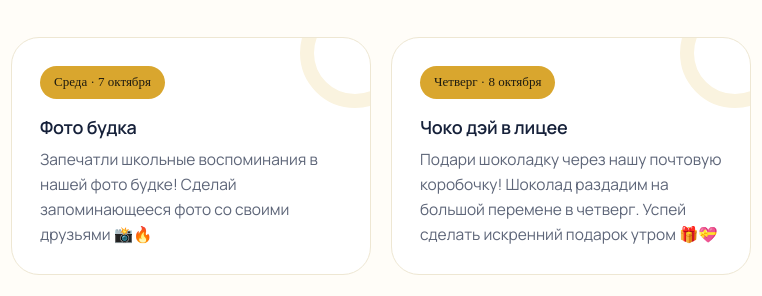
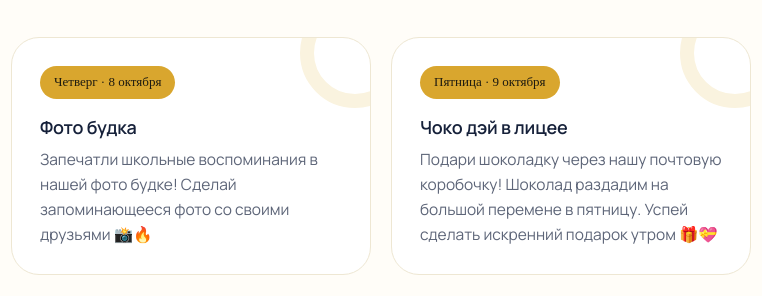
Before and after one commit to amanaskhatuly/birlik, a plain HTML site: page index.html in a window 1280 px wide. Shown: the part 2262-2558 px from the top of the page, 69-831 px from the left. Drawn offline with Linux system fonts and the light colour scheme; a web font is replaced by a local one.

Commit message:
Update events for the week in index.html

```diff
--- a/index.html
+++ b/index.html
@@ -186,8 +186,8 @@ footer ul a:hover{color:var(--ink)}
  <div class="wrap">
   <div class="head rv"><h2>План на неделю</h2><p>Каждая неделя с BIRLIK — это новые эмоции и яркие моменты.</p></div>
   <div class="wk">
-   <article class="card wd rv"><span class="day">Среда · 7 октября</span><h3>Фото будка</h3><p>Запечатли школьные воспоминания в нашей фото будке! Сделай запоминающееся фото со своими друзьями 📸🔥</p></article>
-   <article class="card wd rv"><span class="day">Четверг · 8 октября</span><h3>Чоко дэй в лицее</h3><p>Подари шоколадку через нашу почтовую коробочку! Шоколад раздадим на большой перемене в четверг. Успей сделать искренний подарок утром 🎁💝</p></article>
+   <article class="card wd rv"><span class="day">Четверг · 8 октября</span><h3>Фото будка</h3><p>Запечатли школьные воспоминания в нашей фото будке! Сделай запоминающееся фото со своими друзьями 📸🔥</p></article>
+   <article class="card wd rv"><span class="day">Пятница · 9 октября</span><h3>Чоко дэй в лицее</h3><p>Подари шоколадку через нашу почтовую коробочку! Шоколад раздадим на большой перемене в пятницу. Успей сделать искренний подарок утром 🎁💝</p></article>
    <article class="card wd rv"><span class="day">Понедельник · 12 октября</span><h3>Колесо фортуны</h3><p>Покрути колесо фортуны! Скрась тяжёлый понедельник призами и наградами, проверь свою удачу! 🍀🔥</p></article>
   </div>
  </div>
```
